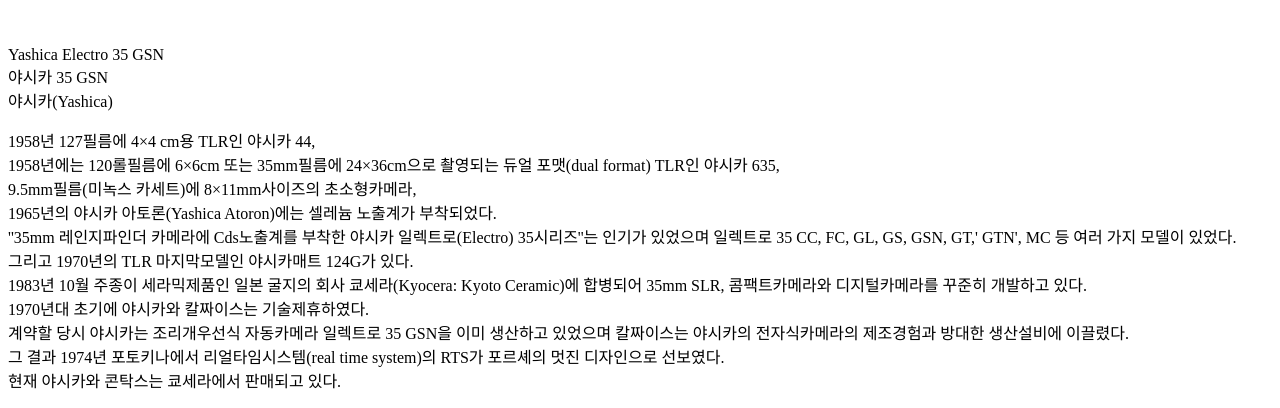
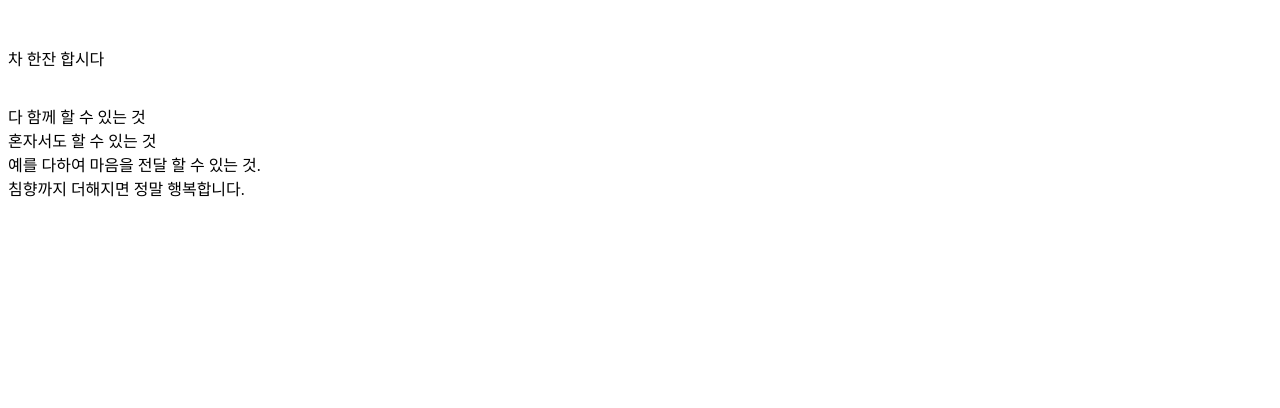
Before and after one commit to simho2003/web1, a plain HTML site: page 1.html in a window 1280 px wide. Shown: the part 777-1185 px from the top of the page. After the commit the page ends 993 px from the top, so only its background shows below. Drawn offline with Linux system fonts and the light colour scheme.

Commit message:
Add files via upload

```diff
--- a/1.html
+++ b/1.html
@@ -5,7 +5,7 @@
 <meta charset="utf-8">
 </head>
 <body>
-  <h1><a href="index.html">WEB 다도</a></h1>
+  <h1><a href="index.html">WEB 거기다원/a></h1>
   <ol>
     <li><a href="1.html">HTML 차 한잔 합시다</a></li>
     <li><a href="2.html">CSS 자사호</a></li>
@@ -16,19 +16,9 @@
   <p><u><a href="https://blog.naver.com/conquefoil" target="_blank" title=htm15> 차와 술로써 정신을 깨끗하게 해야합니다.</a></u><br> <strong>코로나19시대에서</strong> 우리가족이 안전하려면 스스로 지켜야 할 생활수칙을 지켜야합니다.</p>
   <img src="20181214_130744.jpg" width="50%">
 
-  <p style="margin-top:45px">Yashica Electro 35 GSN<br>
-  야시카 35 GSN<br>
-  야시카(Yashica)</p>
-  <p>1958년 127필름에 4×4 cm용 TLR인 야시카 44,<br>
-  1958년에는 120롤필름에 6×6cm 또는 35mm필름에 24×36cm으로 촬영되는 듀얼 포맷(dual format) TLR인 야시카 635,<br>
-  9.5mm필름(미녹스 카세트)에 8×11mm사이즈의 초소형카메라,<br>
-  1965년의 야시카 아토론(Yashica Atoron)에는 셀레늄 노출계가 부착되었다.<br>
-  ''35mm 레인지파인더 카메라에 Cds노출계를 부착한 야시카 일렉트로(Electro) 35시리즈''는 인기가 있었으며 일렉트로 35 CC, FC, GL, GS, GSN, GT,' GTN', MC 등 여러 가지 모델이 있었다.<br>
-  그리고 1970년의 TLR 마지막모델인 야시카매트 124G가 있다.<br>
-  1983년 10월 주종이 세라믹제품인 일본 굴지의 회사 쿄세라(Kyocera: Kyoto Ceramic)에 합병되어 35mm SLR, 콤팩트카메라와 디지털카메라를 꾸준히 개발하고 있다.<br>
-  1970년대 초기에 야시카와 칼짜이스는 기술제휴하였다.<br>
-  계약할 당시 야시카는 조리개우선식 자동카메라 일렉트로 35 GSN을 이미 생산하고 있었으며 칼짜이스는 야시카의 전자식카메라의 제조경험과 방대한 생산설비에 이끌렸다.<br>
-  그 결과 1974년 포토키나에서 리얼타임시스템(real time system)의 RTS가 포르셰의 멋진 디자인으로 선보였다.<br>
-  현재 야시카와 콘탁스는 쿄세라에서 판매되고 있다.</p>
+  <p style="margin-top:45px">차 한잔 합시다<br>
+  <br>
+  </p>
+  <p>다 함께 할 수 있는 것<br>혼자서도 할 수 있는 것<br>예를 다하여 마음을 전달 할 수 있는 것.<br> 침향까지 더해지면 정말 행복합니다.</p>
 </body>
 </html>
```
